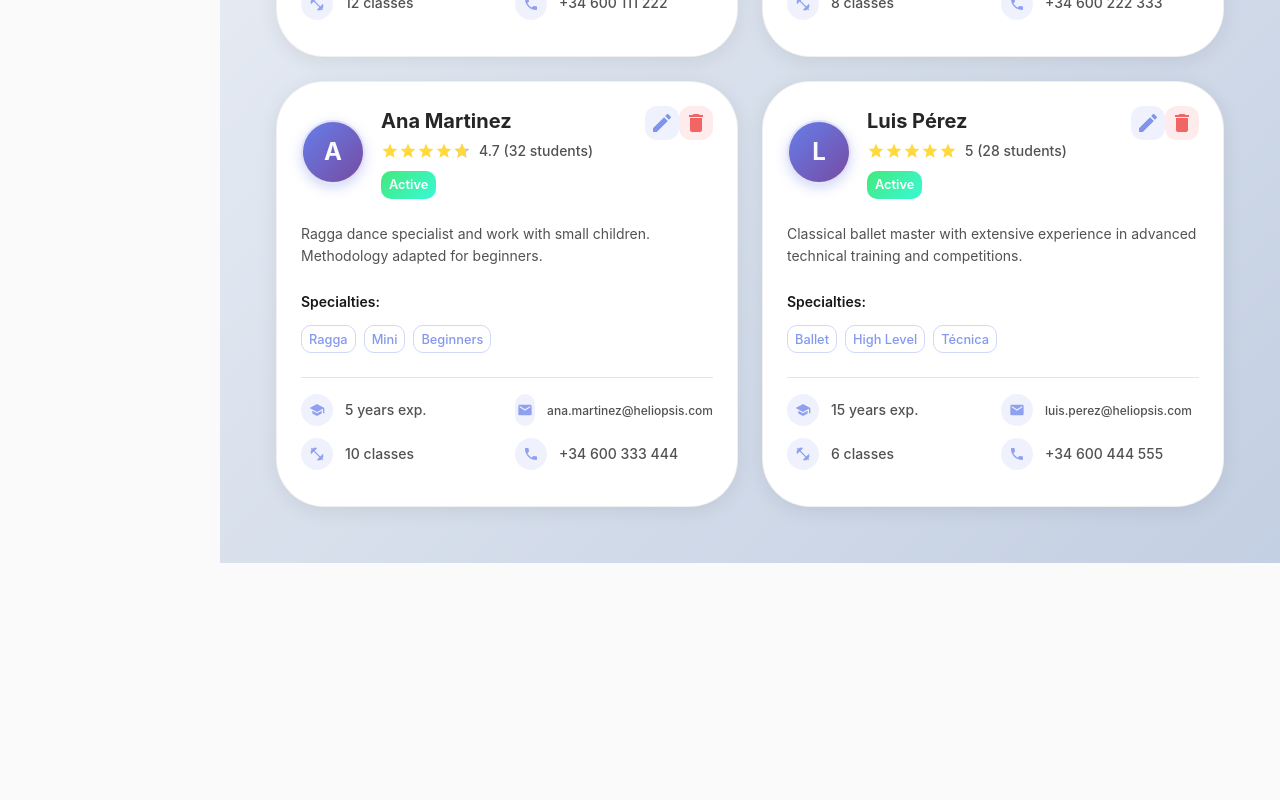
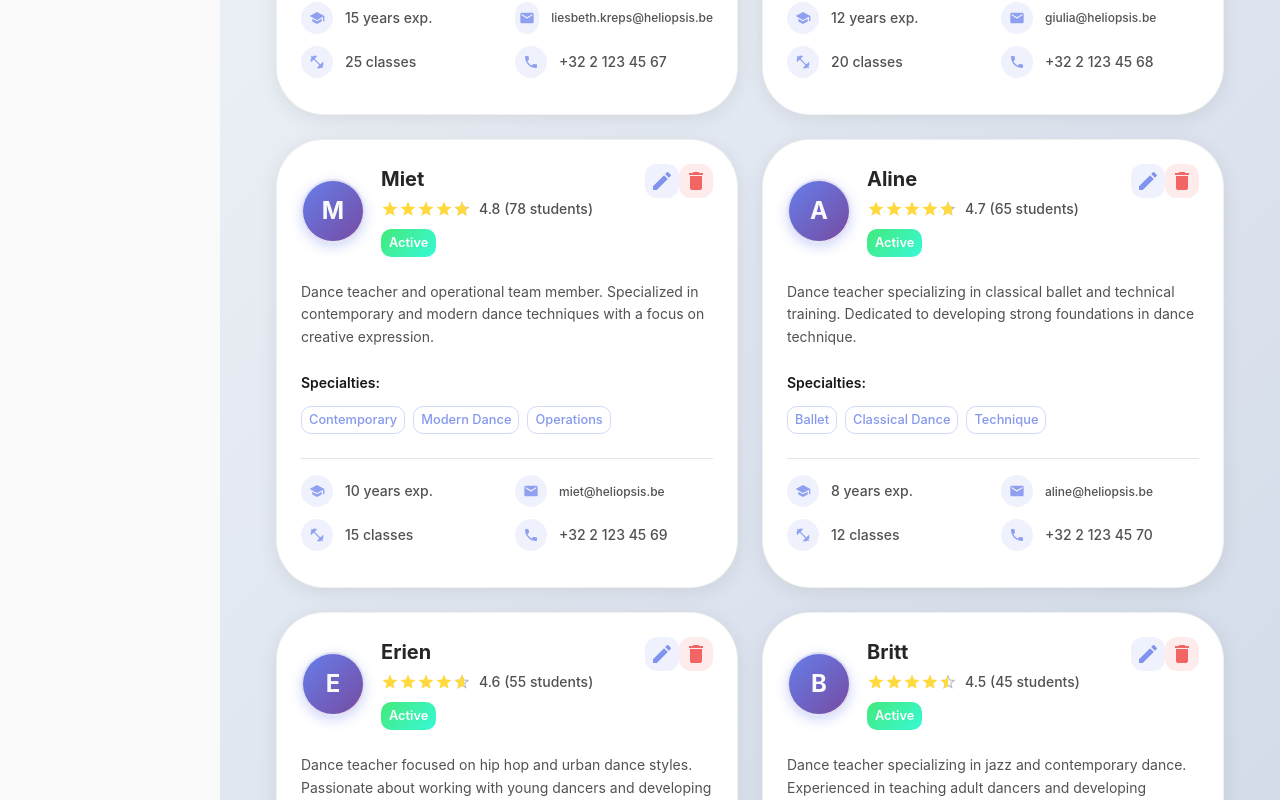
Before and after one commit to chichermo/danceapp, a React (Create React App) app: page /coaches in a window 1280 px wide. Shown: the part 860-1660 px from the top of the page. Before the commit the page ends 1423 px from the top, so only its background shows below. Built offline with nearby package versions, Linux system fonts and the light colour scheme.

Commit message:
Replace all mock data with real Heliopsis Dance Academy data - Update coaches, classes, and dashboard with authentic information

```diff
--- a/src/pages/Calendar.tsx
+++ b/src/pages/Calendar.tsx
@@ -95,7 +95,7 @@ const Calendar: React.FC = () => {
 
   const classTypes = ['Hip Hop', 'Contemporary', 'Ragga', 'Jazz', 'Ballet'];
   const categories = ['Mini', 'Teens', 'Adults', 'High Level'];
-  const coaches = ['Maria Gonzalez', 'Carlos Ruiz', 'Ana Martinez', 'Luis Perez'];
+  const coaches = ['Liesbeth Kreps', 'Giulia', 'Miet', 'Aline', 'Erien', 'Britt', 'Anaïs', 'Naëlle', 'Eline', 'Marc'];
 
   const handleOpenDialog = (classItem?: Class) => {
     if (classItem) {
--- a/src/pages/Choreography.tsx
+++ b/src/pages/Choreography.tsx
@@ -224,7 +224,7 @@ const Choreography: React.FC = () => {
   );
   const categories = ['Mini', 'Teens', 'Adults', 'High Level'];
   const difficulties = ['Beginner', 'Intermediate', 'Advanced', 'Expert'];
-  const coaches = ['Maria Gonzalez', 'Carlos Ruiz', 'Ana Martinez', 'Luis Perez'];
+  const coaches = ['Liesbeth Kreps', 'Giulia', 'Miet', 'Aline', 'Erien', 'Britt', 'Anaïs', 'Naëlle', 'Eline', 'Marc'];
 
   const dancerColors = [
     '#FF6B6B', '#4ECDC4', '#45B7D1', '#96CEB4',
--- a/src/pages/Classes.tsx
+++ b/src/pages/Classes.tsx
@@ -145,7 +145,7 @@ const Classes: React.FC = () => {
 
   const classTypes = ['Hip Hop', 'Contemporary', 'Ragga', 'Jazz', 'Ballet', 'Urban Dance'];
   const categories = ['Mini', 'Teens', 'Adults', 'High Level'];
-  const coaches = ['Maria Gonzalez', 'Carlos Ruiz', 'Ana Martinez', 'Luis Perez'];
+  const coaches = ['Liesbeth Kreps', 'Giulia', 'Miet', 'Aline', 'Erien', 'Britt', 'Anaïs', 'Naëlle', 'Eline', 'Marc'];
   const difficulties = ['Beginner', 'Intermediate', 'Advanced', 'Expert'];
   const scheduleOptions = [
     'Monday 15:00', 'Monday 16:00', 'Monday 17:00', 'Monday 18:00',
--- a/src/pages/Coaches.tsx
+++ b/src/pages/Coaches.tsx
@@ -57,61 +57,151 @@ const Coaches: React.FC = () => {
   const [coaches, setCoaches] = useState<Coach[]>([
     {
       id: '1',
-      name: 'Maria Gonzalez',
-      email: 'maria.gonzalez@heliopsis.com',
-      phone: '+34 600 111 222',
-      specialties: ['Hip Hop', 'Urban Dance', 'Teens'],
-      experience: 8,
-      rating: 4.8,
-      totalStudents: 45,
-      activeClasses: 12,
-      bio: 'Hip Hop and urban dance specialist with over 8 years of experience. Passionate about teaching young dancers.',
-      joinDate: new Date('2020-03-15'),
+      name: 'Liesbeth Kreps',
+      email: 'liesbeth.kreps@heliopsis.be',
+      phone: '+32 2 123 45 67',
+      specialties: ['Dance Leadership', 'Administration', 'Artistic Direction', 'Operations'],
+      experience: 15,
+      rating: 5.0,
+      totalStudents: 120,
+      activeClasses: 25,
+      bio: 'Board member, dance teacher, responsible for dance-artistic leadership, administration and operational team. Leading the artistic vision of Heliopsis Dance Academy.',
+      joinDate: new Date('2010-01-01'),
       status: 'active',
       photo: '',
     },
     {
       id: '2',
-      name: 'Carlos Ruiz',
-      email: 'carlos.ruiz@heliopsis.com',
-      phone: '+34 600 222 333',
-      specialties: ['Contemporary', 'Jazz', 'Adults'],
+      name: 'Giulia',
+      email: 'giulia@heliopsis.be',
+      phone: '+32 2 123 45 68',
+      specialties: ['Dance Leadership', 'Social Media', 'Artistic Direction', 'Operations'],
       experience: 12,
       rating: 4.9,
-      totalStudents: 38,
-      activeClasses: 8,
-      bio: 'Professional dancer with training in contemporary dance. Specialized in advanced techniques for adults.',
-      joinDate: new Date('2019-09-01'),
+      totalStudents: 95,
+      activeClasses: 20,
+      bio: 'Board member, dance teacher, operational team member, responsible for social media & dance-artistic leadership. Expert in modern dance techniques and digital engagement.',
+      joinDate: new Date('2012-03-01'),
       status: 'active',
       photo: '',
     },
     {
       id: '3',
-      name: 'Ana Martinez',
-      email: 'ana.martinez@heliopsis.com',
-      phone: '+34 600 333 444',
-      specialties: ['Ragga', 'Mini', 'Beginners'],
-      experience: 5,
-      rating: 4.7,
-      totalStudents: 32,
-      activeClasses: 10,
-      bio: 'Ragga dance specialist and work with small children. Methodology adapted for beginners.',
-      joinDate: new Date('2021-01-10'),
+      name: 'Miet',
+      email: 'miet@heliopsis.be',
+      phone: '+32 2 123 45 69',
+      specialties: ['Contemporary', 'Modern Dance', 'Operations'],
+      experience: 10,
+      rating: 4.8,
+      totalStudents: 78,
+      activeClasses: 15,
+      bio: 'Dance teacher and operational team member. Specialized in contemporary and modern dance techniques with a focus on creative expression.',
+      joinDate: new Date('2014-09-01'),
       status: 'active',
       photo: '',
     },
     {
       id: '4',
-      name: 'Luis Pérez',
-      email: 'luis.perez@heliopsis.com',
-      phone: '+34 600 444 555',
-      specialties: ['Ballet', 'High Level', 'Técnica'],
-      experience: 15,
+      name: 'Aline',
+      email: 'aline@heliopsis.be',
+      phone: '+32 2 123 45 70',
+      specialties: ['Ballet', 'Classical Dance', 'Technique'],
+      experience: 8,
+      rating: 4.7,
+      totalStudents: 65,
+      activeClasses: 12,
+      bio: 'Dance teacher specializing in classical ballet and technical training. Dedicated to developing strong foundations in dance technique.',
+      joinDate: new Date('2016-01-01'),
+      status: 'active',
+      photo: '',
+    },
+    {
+      id: '5',
+      name: 'Erien',
+      email: 'erien@heliopsis.be',
+      phone: '+32 2 123 45 71',
+      specialties: ['Hip Hop', 'Urban Dance', 'Youth'],
+      experience: 7,
+      rating: 4.6,
+      totalStudents: 55,
+      activeClasses: 10,
+      bio: 'Dance teacher focused on hip hop and urban dance styles. Passionate about working with young dancers and developing street dance skills.',
+      joinDate: new Date('2017-03-01'),
+      status: 'active',
+      photo: '',
+    },
+    {
+      id: '6',
+      name: 'Britt',
+      email: 'britt@heliopsis.be',
+      phone: '+32 2 123 45 72',
+      specialties: ['Jazz', 'Contemporary', 'Adults'],
+      experience: 6,
+      rating: 4.5,
+      totalStudents: 45,
+      activeClasses: 8,
+      bio: 'Dance teacher specializing in jazz and contemporary dance. Experienced in teaching adult dancers and developing choreographic skills.',
+      joinDate: new Date('2018-09-01'),
+      status: 'active',
+      photo: '',
+    },
+    {
+      id: '7',
+      name: 'Anaïs',
+      email: 'anais@heliopsis.be',
+      phone: '+32 2 123 45 73',
+      specialties: ['Mini Dance', 'Children', 'Creative Movement'],
+      experience: 5,
+      rating: 4.4,
+      totalStudents: 35,
+      activeClasses: 6,
+      bio: 'Dance teacher specializing in mini dance and creative movement for young children. Creating a fun and engaging environment for early dance education.',
+      joinDate: new Date('2019-01-01'),
+      status: 'active',
+      photo: '',
+    },
+    {
+      id: '8',
+      name: 'Naëlle',
+      email: 'naelle@heliopsis.be',
+      phone: '+32 2 123 45 74',
+      specialties: ['Teen Dance', 'Contemporary', 'Performance'],
+      experience: 4,
+      rating: 4.3,
+      totalStudents: 30,
+      activeClasses: 5,
+      bio: 'Dance teacher focused on teen dance programs and contemporary performance. Helping young dancers develop their artistic voice.',
+      joinDate: new Date('2020-03-01'),
+      status: 'active',
+      photo: '',
+    },
+    {
+      id: '9',
+      name: 'Eline',
+      email: 'eline@heliopsis.be',
+      phone: '+32 2 123 45 75',
+      specialties: ['Ballet', 'Technique', 'Beginners'],
+      experience: 3,
+      rating: 4.2,
+      totalStudents: 25,
+      activeClasses: 4,
+      bio: 'Dance teacher specializing in ballet technique for beginners. Building strong foundations and love for classical dance.',
+      joinDate: new Date('2021-01-01'),
+      status: 'active',
+      photo: '',
+    },
+    {
+      id: '10',
+      name: 'Marc',
+      email: 'marc@heliopsis.be',
+      phone: '+32 2 123 45 76',
+      specialties: ['Management', 'Finance', 'Leadership'],
+      experience: 20,
       rating: 5.0,
-      totalStudents: 28,
-      activeClasses: 6,
-              bio: 'Classical ballet master with extensive experience in advanced technical training and competitions.',
-      joinDate: new Date('2018-06-01'),
+      totalStudents: 0,
+      activeClasses: 0,
+      bio: 'Chairman and treasurer of Heliopsis Dance Academy. Providing strategic leadership and financial management for the academy.',
+      joinDate: new Date('2005-01-01'),
       status: 'active',
       photo: '',
     },
@@ -128,7 +218,7 @@ const Coaches: React.FC = () => {
     bio: '',
   });
 
-  const allSpecialties = ['Hip Hop', 'Contemporary', 'Ragga', 'Jazz', 'Ballet', 'Urban Dance', 'Teens', 'Mini', 'Adults', 'High Level', 'Beginners', 'Technique'];
+  const allSpecialties = ['Dance Leadership', 'Administration', 'Artistic Direction', 'Operations', 'Social Media', 'Contemporary', 'Modern Dance', 'Ballet', 'Classical Dance', 'Technique', 'Hip Hop', 'Urban Dance', 'Youth', 'Jazz', 'Adults', 'Mini Dance', 'Children', 'Creative Movement', 'Teen Dance', 'Performance', 'Beginners', 'Management', 'Finance', 'Leadership'];
 
   const handleOpenDialog = (coach?: Coach) => {
     if (coach) {
--- a/src/pages/Dashboard.tsx
+++ b/src/pages/Dashboard.tsx
@@ -70,9 +70,9 @@ const Dashboard: React.FC = () => {
 
   const upcomingClasses = [
     {
-      name: 'Hip Hop Teens',
+      name: 'Hip Hop Youth',
       time: '16:00',
-      coach: 'Maria Gonzalez',
+      coach: 'Erien',
       location: 'Main Hall',
       students: 18,
       maxStudents: 20,
@@ -82,7 +82,7 @@ const Dashboard: React.FC = () => {
     {
       name: 'Contemporary Adults',
       time: '18:00',
-      coach: 'Carlos Ruiz',
+      coach: 'Miet',
       location: 'Hall 2',
       students: 12,
       maxStudents: 15,
@@ -90,13 +90,13 @@ const Dashboard: React.FC = () => {
       color: '#4ECDC4',
     },
     {
-      name: 'Ragga Mini',
+      name: 'Mini Dance Children',
       time: '15:00',
-      coach: 'Ana Martinez',
+      coach: 'Anaïs',
       location: 'Small Hall',
       students: 8,
       maxStudents: 12,
-      type: 'Ragga',
+      type: 'Mini Dance',
       color: '#FFD93D',
     },
   ];
@@ -105,31 +105,31 @@ const Dashboard: React.FC = () => {
     {
       id: 1,
       type: 'student',
-      message: 'New student registration: Sofia Rodriguez',
+      message: 'New student registration: Emma Van der Berg',
       time: '2 hours ago',
-      avatar: 'SR',
+      avatar: 'EV',
       color: '#FF6B9D',
     },
     {
       id: 2,
       type: 'class',
-      message: 'Class completed: Advanced Ballet',
+      message: 'Class completed: Contemporary Adults',
       time: '4 hours ago',
-      avatar: 'AB',
+      avatar: 'CA',
       color: '#45B7D1',
     },
     {
       id: 3,
       type: 'choreography',
-      message: 'New choreography uploaded: "Urban Flow"',
+      message: 'New choreography uploaded: "Modern Flow"',
       time: '6 hours ago',
-      avatar: 'UF',
+      avatar: 'MF',
       color: '#6C5CE7',
     },
     {
       id: 4,
       type: 'achievement',
-      message: 'Student achievement: First place in competition',
+      message: 'Student achievement: First place in Belgian Dance Competition',
       time: '1 day ago',
       avatar: '🏆',
       color: '#FFD93D',
```
